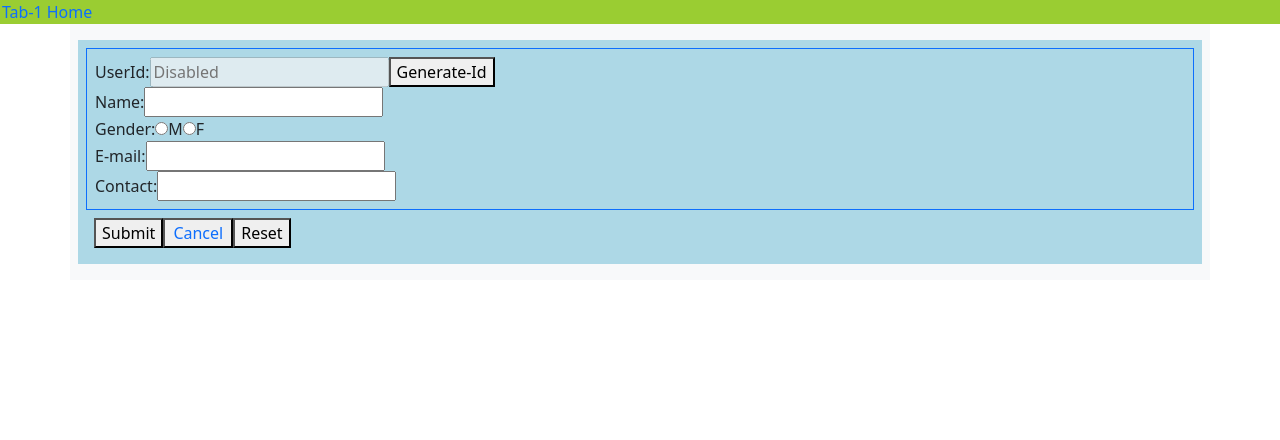
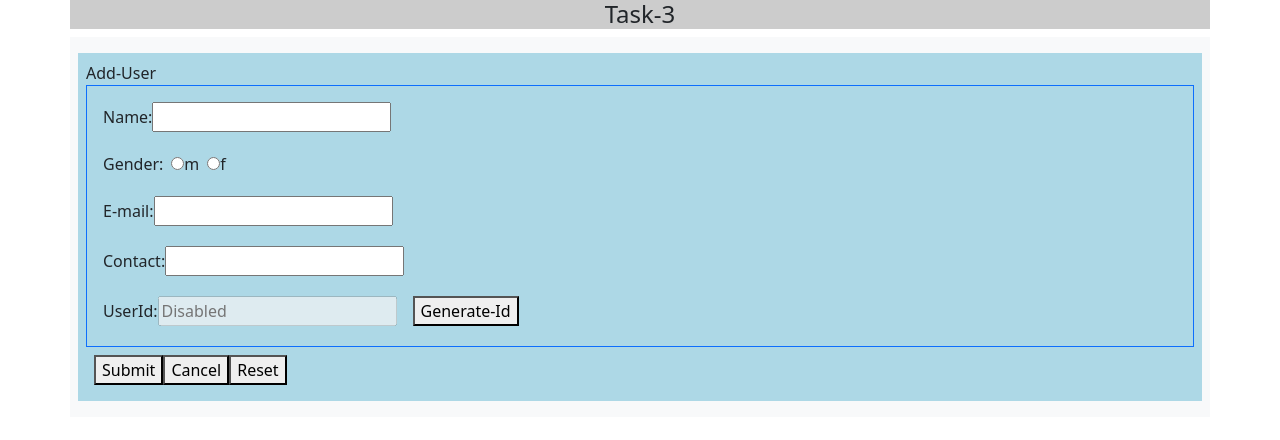
Before and after one commit to pushkarwagh/CrudTask, a React (Create React App) app: page /userForm in a window 1280 px wide. Shown: the top 440 px of the page. Built offline with nearby package versions, Linux system fonts and the light colour scheme.

Commit message:
view & adduser

```diff
--- a/src/Components/Router.js
+++ b/src/Components/Router.js
@@ -1,36 +1,66 @@
 import React from "react";
-import { BrowserRouter, Routes, Route, Link } from "react-router-dom";
-import { Nav } from "react-bootstrap";
+import { BrowserRouter, Routes, Route} from "react-router-dom";
 
-import Header from "./Header";
 import UserForm from "./UserForm";
 import UserTable from "./UserTable";
-import UserCard from "./UserCard";
-
+import Header from "./Header";
+import ViewUser from "./ViewUser";
+import EditUser from "./EditUser";
 
 class Task3Router extends React.Component {
+  constructor(props) {
+    super(props);
+
+    this.state = {
+      userRecord: [
+        { id: 1, name: 'rakesh', gender: 'm', email: 'abx@gh.com', contact: 452136 },
+        { id: 2, name: 'ramesh', gender: 'm', email: 'fg@gh.com', contact: 658136 },
+        { id: 3, name: 'Riya', gender: 'f', email: 'ncn@gh.com', contact: 235136 },
+        { id: 4, name: 'Mansi', gender: 'f', email: 'zdfghb@gh.com', contact: 451136 }
+      ],
+    };
+
+    this.handleInputChange = this.handleInputChange.bind(this);
+
+  }
+
+  handleInputChange = (event) =>{
+    event.preventDefault();
+    const { value, name } = event.target;
+    this.setState({ [name]: value });
+  }
+
+  addFormData = (formData) =>{
+    const userRef = this.state.userRecord;
+    userRef.push(formData);
+    this.setState({userRecord: userRef})
+  }
+
+  // submitForm = (event) =>{
+  //     event.preventDefault();
+  //     const newUserData = {
+  //       name:this.handleInput.name ,
+  //       email: this.handleInput.email ,
+  //       gender:this.handleInput.gender ,
+  //       contact:this.handleInput.contact
+  //     };
+
+  //     const newUserdata = [...this.props.state , this.state]
+  //     this.props.setState(newUserdata);
+  //   }
 
   render() {
+    console.log("main state",this.state.userRecord)
     return (
       <>
         <BrowserRouter>
-
-          <Nav style={{ backgroundColor: 'yellowgreen' }}>
-              <li>
-                <Link to='/userRecords' style={{ textDecoration: 'none', margin: '2px' }} >
-                  Tab-1
-                </Link>
-              </li>
-
-            <li> <Link to='/' style={{ textDecoration: 'none', margin: '2px' }}> Home </Link> </li>
-          </Nav>
-
+          <Header />
           <div className='container p-2 bg-light' >
             <Routes>
-              <Route path='/userRecords' element={<UserTable userRecord={this.userRecord} />} />
-              <Route path='/' element={<Header />} />
-              <Route path="/userForm" element={<UserForm />} />
-              <Route path="/userCard/:id" element={<UserCard />} />
+              <Route path='/userRecords' element={ <UserTable userRecord={this.state.userRecord}/> } />
+              <Route path="/userForm" element={<UserForm  addFormData={this.addFormData}  handleInputChange={this.handleInputChange}/>} />
+              <Route path="/viewUser/:id" element={ <ViewUser data={this.state.userRecord}/> } />
+              <Route path="/editUser/:id" element={ <EditUser data={this.state.userRecord}/> } />
             </Routes>
           </div>
         </BrowserRouter>
--- a/src/Components/UserForm.js
+++ b/src/Components/UserForm.js
@@ -1,47 +1,48 @@
 import React from "react";
-//import {nanoid} from 'nanoid';
 import Form from 'react-bootstrap/Form';
 import { Link } from "react-router-dom";
+import { func } from 'prop-types';
 
 class UserForm extends React.Component {
   constructor(props) {
     super(props);
-    this.state = {
-      name:'' , email:'' , gender:'' , contact:'',id:'',value:''
+    this.state={
+      id:0,
+      name:'' ,
+      gender:'' ,
+      email:'',
+      contact:''
     };
 
   }
 
-  handleInput = (event) =>{
-    event.preventDefault();
-    const fieldName = event.target.getAttribute('name') ;
-    const fieldValue = event.target.value;
+  // handleInput = (event) =>{
+  //   event.preventDefault();
+  //   const fieldName = event.target.getAttribute('name') ;
+  //   const fieldValue = event.target.value;
+  //   const newFormData  = {...this.state};
+  //   newFormData[fieldName] = fieldValue;
+  //   this.setState(newFormData)
+  // }
 
-    const newFormData  = {...this.state};
-    newFormData[fieldName] = fieldValue;
+  // submitForm = (event) =>{
+  //   event.preventDefault();
+  //   const newUserData = {
+  //     name:this.handleInput.name ,
+  //     email: this.handleInput.email ,
+  //     gender:this.handleInput.gender ,
+  //     contact:this.handleInput.contact
+  //   };
 
-    this.setState(newFormData)
-  }
+  //   const newUserdata = [...this.props.state , this.state]
+  //   this.props.setState(newUserdata);
+  // }
 
-  submitForm = (event) =>{
-    event.preventDefault();
-
-    const newUserData = {
-      name:this.handleInput.name ,
-      email: this.handleInput.email ,
-      gender:this.handleInput.gender ,
-      contact:this.handleInput.contact
-    };
-
-    const newUserSdata = [...this.props.state , newUserData]
-    this.props.setState(newUserSdata);
-
-  }
-
-
+ checkForm = () => {
+   console.log(this.state)
+ }
 
   generateId = () => {
-
     this.setState( { id: Number(this.state.id+1) } )
     console.log(this.state.id)
   }
@@ -60,45 +61,72 @@ class UserForm extends React.Component {
     });
   }
 
+  handleSubmit = (event) => {
+    event.preventDefault();
+    const formData = {
+      id:this.state.id,
+      name:this.state.name ,
+      gender:this.state.gender,
+      email:this.state.email,
+      contact:this.state.contact
+    };
+    this.props.addFormData(formData)
+  }
+
   render() {
+    const {id,name,gender,email,contact,handleInputChange} = this.props;
+    // const {name,gender,email,contact} = newUserData;
     return (
       <>
         <div className="container my-2 p-2" style={{ backgroundColor: 'lightblue' }}>
-          <Form className=" border border-primary p-2" >
+            Add-User
+          <Form className=" border border-primary p-2"  /*onSubmit={this.submitForm}*/>
 
-            <label>
+            <label className="mb-1 p-2">
+              Name:
+              <input type="text" name='name' value={this.state.name} onChange={ () => handleInputChange } required/>
+            </label> <br/>
+
+            <label className="mb-1 p-2" >
+
+              Gender:
+              <input className="ms-2" type="radio" name='gender' value='m' checked={this.state.gender === 'm'}  onChange={ () => handleInputChange } />
+                m
+
+              <input className="ms-2" type="radio" name='gender' value='f' checked={this.state.gender === 'f'} onChange={ () => handleInputChange } />
+                f
+
+
+            </label> <br/>
+
+            <label className="mb-1 p-2">
+              E-mail:
+              <input type="email" name='email' value={this.state.email} onChange={ () => handleInputChange } required/>
+            </label> <br/>
+
+            <label className="mb-1 p-2">
+              Contact:
+              <input type="Number"  name='contact' value={this.state.contact} onChange={ () =>handleInputChange } required/>
+            </label> <br/>
+
+            <label className="mb-1 p-2">
               UserId:
               <input disabled type="Number" placeholder='Disabled'/*value={this.state.value} onChange={this.handleChange}*/ />
             </label>
-            <button type="button"  onClick={this.generateId}> Generate-Id </button> <br/>
-
-            <label>
-              Name:
-              <input type="text" name='name' value={this.state.name} onChange={this.handleInput} required/>
-            </label> <br/>
-
-            <label>
-              Gender:
-              <input type="radio" name='gender' value='male' checked={this.state.gender === 'male'}  onChange={this.handleInput} />M
-              <input type="radio" name='gender' value='female' checked={this.state.gender === 'female'} onChange={this.handleInput} />F
-            </label> <br/>
-
-            <label>
-              E-mail:
-              <input type="email" name='email' value={this.state.email} onChange={this.handleInput} required/>
-            </label> <br/>
-
-            <label>
-              Contact:
-              <input type="Number"  name='contact' value={this.state.contact} onChange={this.handleInput} required/>
-            </label> <br/>
+            <button type="button"  onClick={this.generateId} className='mx-2'> Generate-Id </button> <br/>
 
           </Form>
 
           <footer className="m-2 ">
-            <button type="submit" onClick={this.submitForm} > Submit </button>
-            <button type="cancel" onClick={this.cancelForm} > <Link to='/userRecords' style={{ textDecoration: 'none', margin: '2px' }}> Cancel </Link> </button>
+
+            <button type="submit" onClick={this.handleSubmit} >
+              <Link to='/userRecords' style={{ textDecoration: 'none', color:'black' }}> Submit </Link>
+            </button>
+            <button type="cancel" onClick={this.cancelForm} >
+               <Link to='/userRecords' style={{ textDecoration: 'none', color:'black' }}> Cancel </Link>
+            </button>
             <button type="reset" onClick={this.resetForm} > Reset </button>
+
           </footer>
 
         </div>
@@ -108,3 +136,7 @@ class UserForm extends React.Component {
 }
 
 export default UserForm;
+
+UserForm.propTypes = {
+    handleInputChange: func.isRequired,
+};
--- /dev/null
+++ b/src/Components/ViewUser.js
@@ -0,0 +1,56 @@
+import React from "react";
+import { Card } from "react-bootstrap";
+
+class ViewUser extends React.Component {
+  constructor(props){
+    super(props);
+
+    this.state={
+      id:''
+    };
+
+  }
+
+  componentDidMount()  {
+
+     const pathId= Number( window.location.pathname.split('/')[2].slice(-1) )
+     this.setState( {id: pathId} )
+
+  }
+
+
+
+  render() {
+
+    const userData = this.props.data.filter( (items,index) => (items.id === this.state.id) );
+
+    return (
+      <>
+        <div className="card my-2 bg-danger">
+          <Card className='border-danger ' style={{ width: 'auto', height: 'auto' }}>
+            <Card.Body>
+              <Card.Title style={{ textAlign: 'center' }}> <u>User Records</u></Card.Title>
+              <Card.Text>
+                { userData.map( (item,index) => (
+
+                      <ul key={index} className='border border-primary' style={{listStyleType:'none'}}>
+                        <li> Id: {item.id} </li>
+                        <li> Name: {item.name} </li>
+                        <li> Gender: {item.gender} </li>
+                        <li> E-mail: {item.email} </li>
+                        <li> Contact: {item.contact} </li>
+                      </ul>
+                ) ) }
+
+              </Card.Text>
+            </Card.Body>
+          </Card>
+
+        </div>
+      </>
+    );
+  }
+
+}
+
+export default ViewUser;
```
